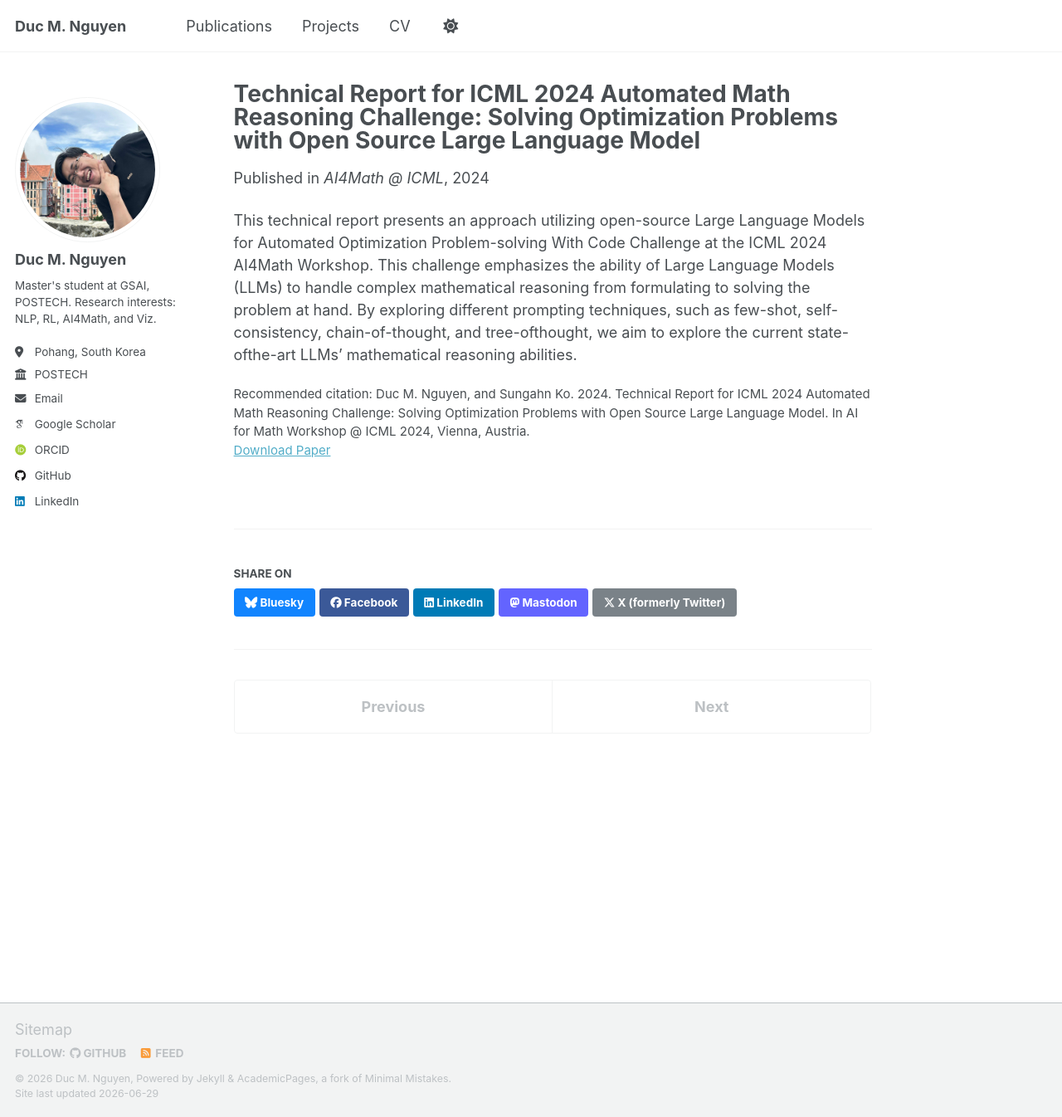
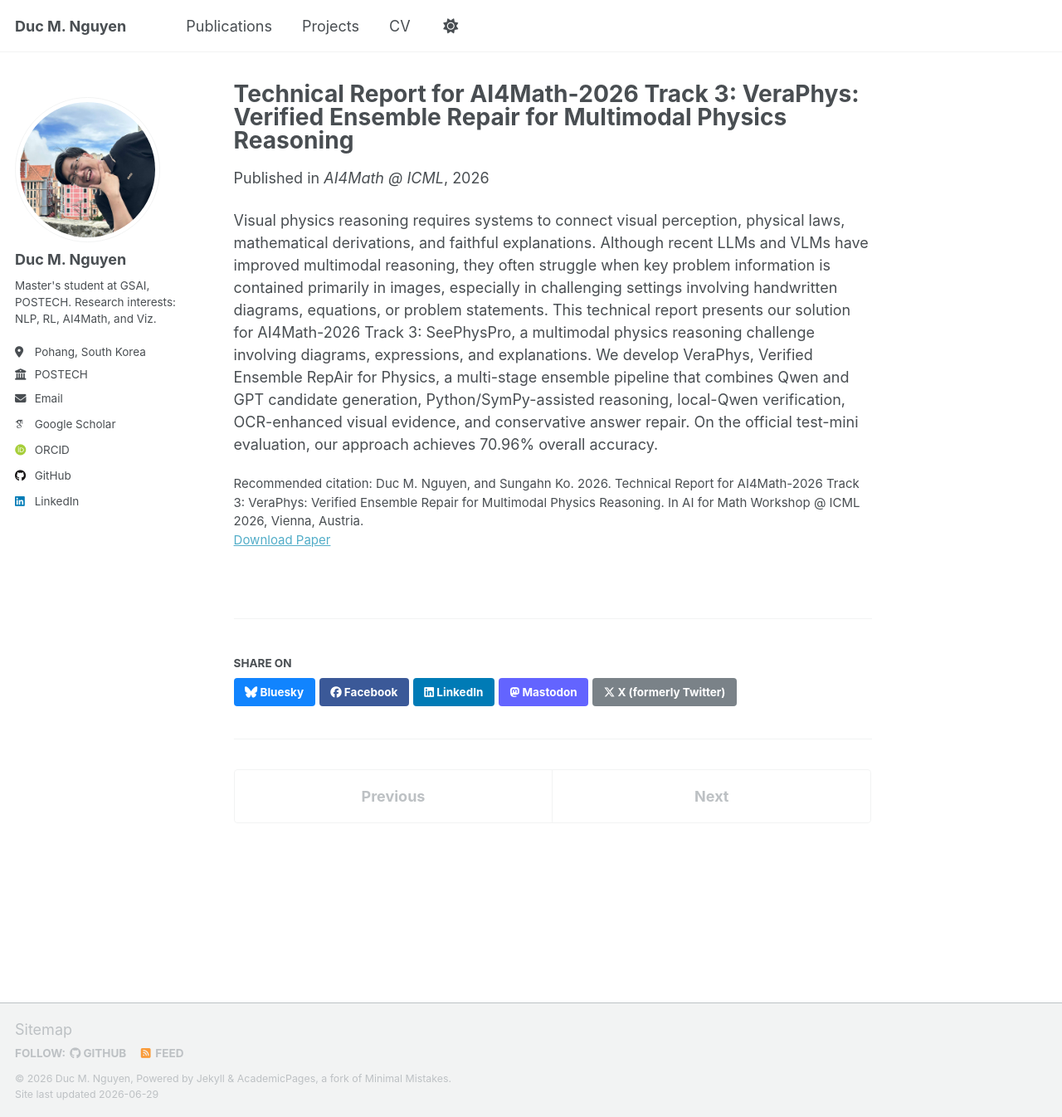
Before and after one commit to kurone02/kurone02.github.io, a Jekyll site: the page built from _publications/2026-06-17-math.md, in a window 1280 px wide and 1346 px high. Shown: the whole window at 83% size. Built offline with Jekyll 4.4.1, drawn with Linux system fonts in a browser that asks for light colours; some web fonts are replaced; a script that is not in the unit is left out.

```diff
--- /dev/null
+++ b/_publications/2026-06-17-math.md
@@ -0,0 +1,13 @@
+---
+title: "Technical Report for AI4Math-2026 Track 3: VeraPhys: Verified Ensemble Repair for Multimodal Physics Reasoning"
+collection: publications
+category: conferences
+permalink: /publication/ai4math
+excerpt: 'This technical report presents an approach utilizing open-source Large Language Models for Automated Optimization Problem-solving With Code Challenge at the ICML 2026 AI4Math Workshop.'
+date: 2026-06-17
+venue: 'AI4Math @ ICML'
+paperurl: 'https://openreview.net/pdf?id=miPLaKmnxe'
+citation: 'Duc M. Nguyen, and Sungahn Ko. 2026. Technical Report for AI4Math-2026 Track 3: VeraPhys: Verified Ensemble Repair for Multimodal Physics Reasoning. In AI for Math Workshop @ ICML 2026, Vienna, Austria.'
+---
+
+Visual physics reasoning requires systems to connect visual perception, physical laws, mathematical derivations, and faithful explanations. Although recent LLMs and VLMs have improved multimodal reasoning, they often struggle when key problem information is contained primarily in images, especially in challenging settings involving handwritten diagrams, equations, or problem statements. This technical report presents our solution for AI4Math-2026 Track 3: SeePhysPro, a multimodal physics reasoning challenge involving diagrams, expressions, and explanations. We develop VeraPhys, Verified Ensemble RepAir for Physics, a multi-stage ensemble pipeline that combines Qwen and GPT candidate generation, Python/SymPy-assisted reasoning, local-Qwen verification, OCR-enhanced visual evidence, and conservative answer repair. On the official test-mini evaluation, our approach achieves 70.96% overall accuracy.
```
Also changed, not shown: _pages/about.md (+4 -1 lines).
